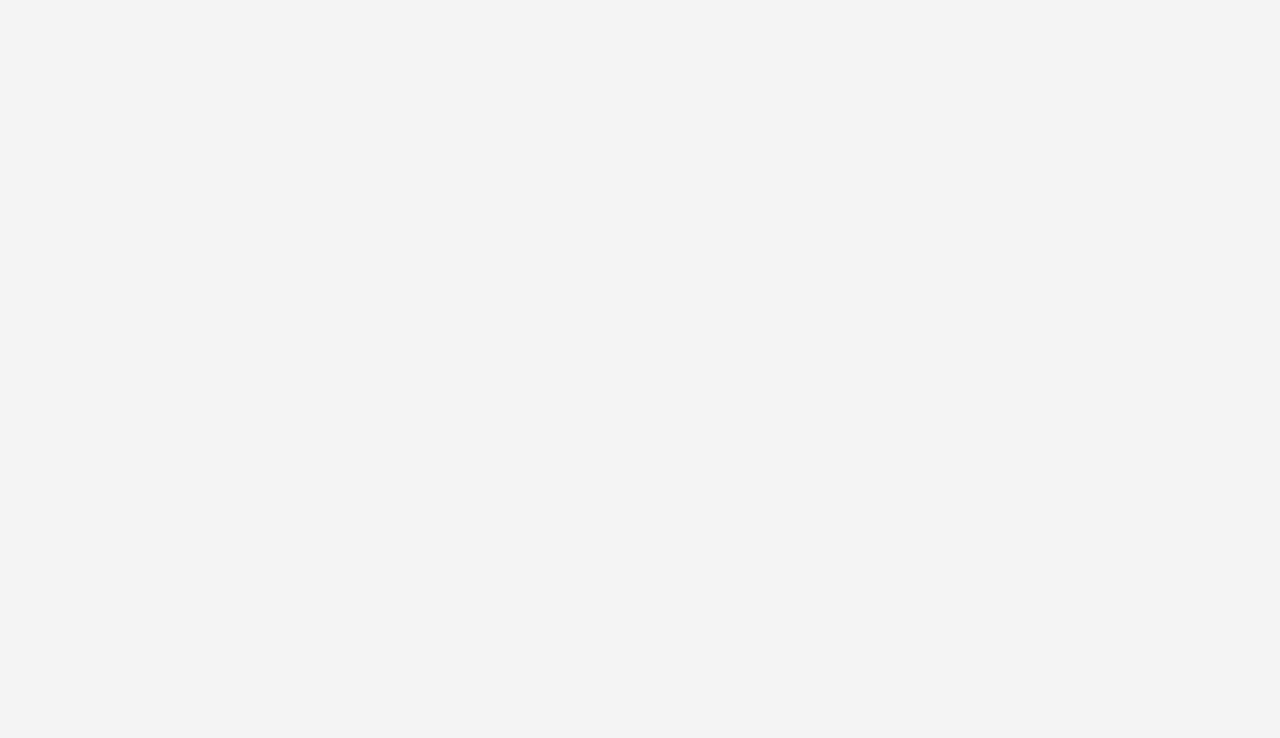
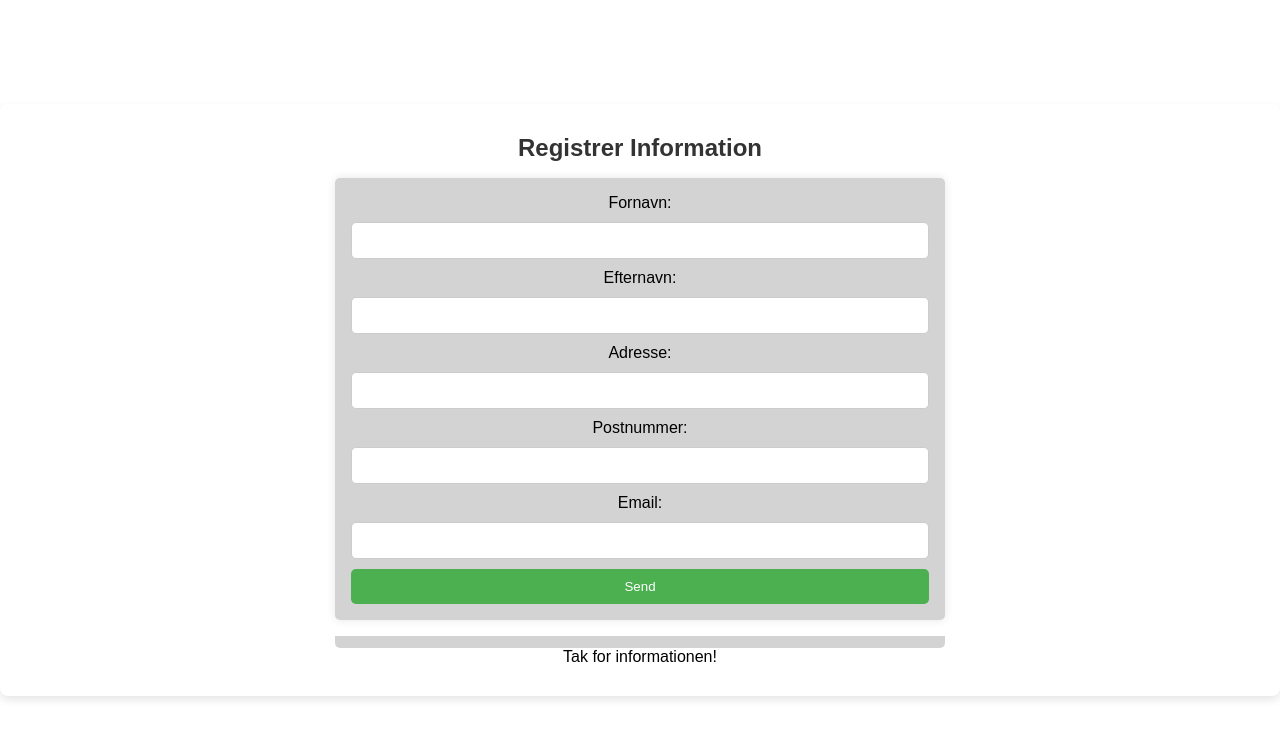
Before and after one commit to MathiasOliverNielsen/Form-Validering, a plain HTML site: page index.html in a window 1280 px wide. Drawn offline with Linux system fonts and the light colour scheme.

Commit message:
Bersal html og css should be done more or less

```diff
--- a/assets/css/main.css
+++ b/assets/css/main.css
@@ -6,7 +6,7 @@
   --hover-color: #444;
   --active-color: #222;
   --focus-color: #444;
-    --button-color: #4CAF50;
+  --button-color: #4caf50;
   --button-hover-color: #45a049;
   --valid-color: green;
   --invalid-color: red;
@@ -19,16 +19,86 @@
 }
 
 body {
-  font-family: Verdana, Geneva, Tahoma, sans-serif;
-  background-color: var(--secondary-color);
+  font-family: Arial, sans-serif;
+  margin: 0;
+  padding: 0;
+  display: flex;
+  justify-content: center;
+  align-items: center;
+  height: 100vh;
   color: black;
 }
 
-h1, h2, h3, h4, h5, h6 {
+h1,
+h2,
+h3,
+h4,
+h5,
+h6 {
   color: var(--primary-color);
-  margin: 0;
-  padding: 0;
   text-align: center;
   margin-bottom: 1rem;
 }
 /* #endregion */
+
+/* main styleing */
+main {
+  background-color: white;
+  padding: 30px;
+  border-radius: 8px;
+  box-shadow: 0 4px 8px rgba(0, 0, 0, 0.1);
+  width: 100%;
+  text-align: center;
+}
+/* #region Form Styles */
+#userForm {
+  width: 50%;
+  margin: 0 auto;
+  padding: 1rem;
+  background-color: var(--background-color);
+  border-radius: 5px;
+  box-shadow: 0 0 10px rgba(0, 0, 0, 0.1);
+  margin: 1rem auto;
+}
+/* #endregion */
+input {
+  width: 100%;
+  padding: 10px;
+  margin: 10px 0;
+  border: 1px solid #ccc;
+  border-radius: 5px;
+  box-sizing: border-box;
+}
+input.error-border {
+  border-color: red;
+}
+button {
+  width: 100%;
+  padding: 10px;
+  background-color: #4caf50;
+  color: white;
+  border: none;
+  border-radius: 5px;
+  cursor: pointer;
+}
+button:hover {
+  background-color: #45a049;
+}
+button:hover {
+  background-color: var(--button-hover-color);
+}
+
+/* Form Footer hidden*/
+#errorFooter {
+  /* display: none; */
+  background-color: var(--background-color);
+  border-radius: 0 0 5px 5px;
+  text-align: center;
+  padding: 0.4rem;
+  max-width: 50%;
+  margin: 0 auto;
+}
+ul {
+  list-style: none;
+  padding: 0;
+}
--- a/assets/js/script.js
+++ b/assets/js/script.js
@@ -1 +1,25 @@
-console.log('Weee! I am a JavaScript file!');
+// Get the userForm element and add an event listener to prevent the default form submission
+document.getElementById('userForm').addEventListener('submit', function (e) {
+  e.preventDefault();
+});
+
+// Global variables
+let isValid = true;
+let errorMessages = [];
+let errorMessagesList = document.getElementById('errorMessages');
+let errorFooter = document.getElementById('errorFooter');
+let thankYouMessage = document.getElementById('thankYouMessage');
+
+// clear the error messages in list
+errorMessagesList.innerHTML = '';
+
+function validateForm(id, regex, message) {
+  let input = document.getElementById(id);
+
+  if (!regex.test(input.value)) {
+    input.classList.add('error-border');
+    console.log(message);
+  } else {
+    input.classList.remove('error-border');
+  }
+}
--- a/index.html
+++ b/index.html
@@ -7,5 +7,33 @@
     <link rel="stylesheet" href="assets/css/main.css" />
     <script src="assets/js/script.js" defer></script>
   </head>
-  <body></body>
+  <body>
+    <main>
+      <section>
+        <h2>Registrer Information</h2>
+        <form id="userForm">
+          <label for="fname">Fornavn:</label>
+          <input type="text" id="fname" name="fname" required />
+
+          <label for="lname">Efternavn:</label>
+          <input type="text" id="lname" name="lname" required />
+
+          <label for="address">Adresse:</label>
+          <input type="text" id="address" name="address" required />
+
+          <label for="postalcode">Postnummer:</label>
+          <input type="text" id="postalcode" name="postalcode" required />
+
+          <label for="email">Email:</label>
+          <input type="email" id="email" name="email" required />
+
+          <button type="submit">Send</button>
+        </form>
+      </section>
+      <footer id="errorFooter">
+        <ul id="errorMessages"></ul>
+      </footer>
+      <section id="thankYouMessage">Tak for informationen!</section>
+    </main>
+  </body>
 </html>
```
Lines whose indentation alone changed are shown as unchanged.
